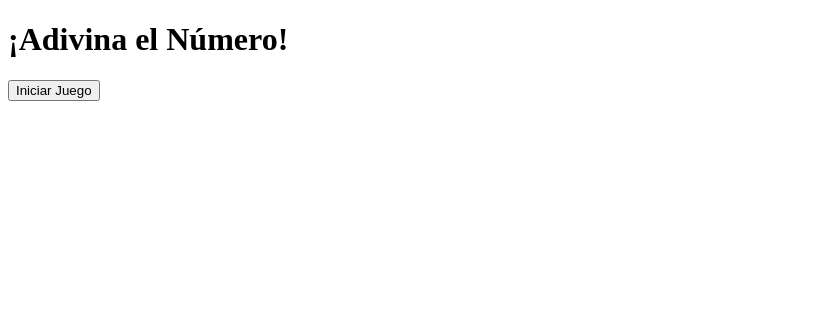
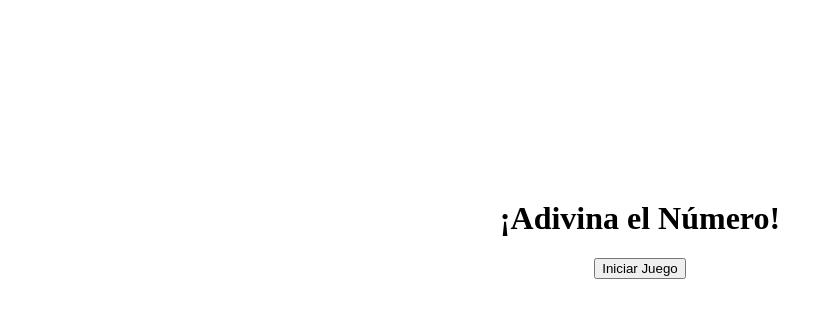
Before and after one commit to mirkogerez/javascript, a plain HTML site: page index.html in a window 1280 px wide. Shown: the whole page, without its empty margins (0-833 px from the left). Drawn offline with Linux system fonts and the light colour scheme.

Commit message:
entrega1op

```diff
--- /dev/null
+++ b/css/index.css
@@ -0,0 +1,4 @@
+body{
+    text-align: center;
+    margin-top: 200px;
+}
--- a/index.html
+++ b/index.html
@@ -3,6 +3,7 @@
 <head>
     <meta charset="UTF-8">
     <title>Simulador Interactivo</title>
+    <link rel="stylesheet" href="./css/index.css">
 </head>
 <body>
     <h1>¡Adivina el Número!</h1>
```
Also changed, not shown: css/.css (deleted).
